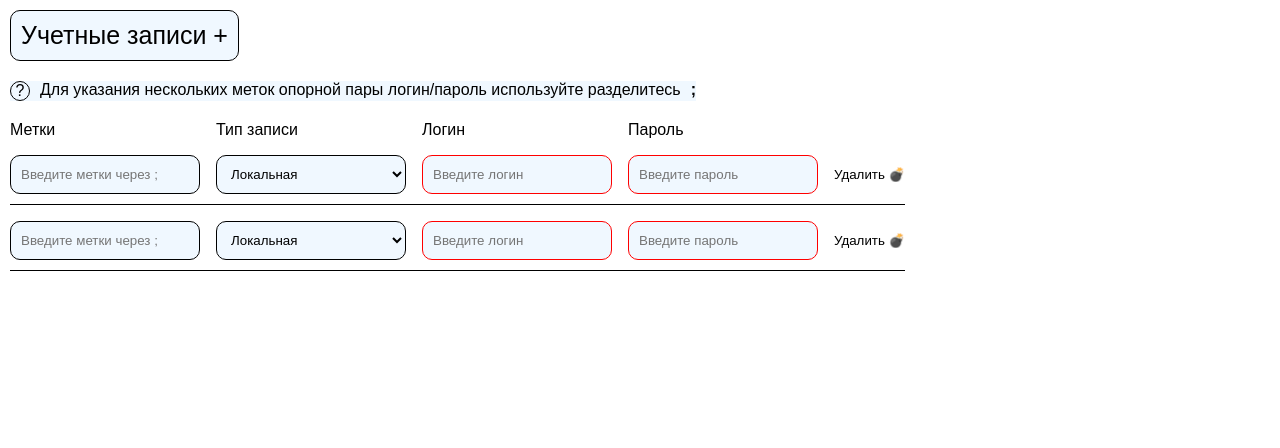
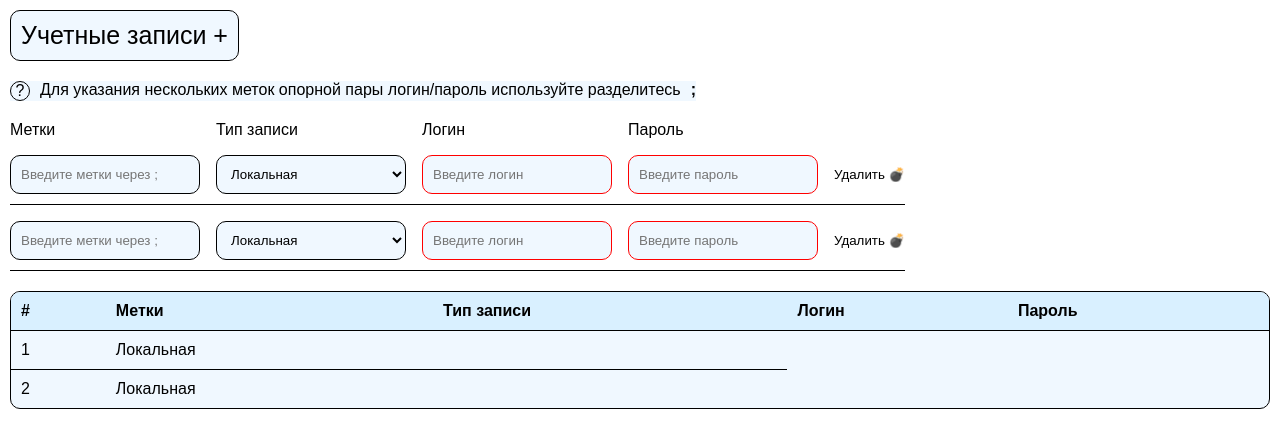
Before and after one commit to evgeny-ivashov/test-task-saa-soft, a Vue app: page / in a window 1280 px wide. Both pictures are taken after a click on the button "Учетные записи +". Shown: the top 448 px of the page. Built offline with nearby package versions, Linux system fonts and the light colour scheme.

Commit message:
create & add table accounts

```diff
--- a/src/App.vue
+++ b/src/App.vue
@@ -1,21 +1,9 @@
 <script setup lang="ts">
-import AddAccount from "./components/AddAccount.vue";
-import SubstrateInfoForLoginAndPass from "./components/SubstrateInfoForLoginAndPass.vue";
-import AccountList from "./components/AccountList.vue";
-import AccountItem from "./components/AccountItem.vue";
-import {useAccountsStore} from "./store/accoutsStore.ts";
-import AccountSuccess from "./components/AccountSuccess.vue";
-
-const accountsStore = useAccountsStore();
+import Layout from "./layouts/Layout.vue";
 </script>
 
 <template>
-  <AddAccount/>
-  <SubstrateInfoForLoginAndPass v-if="accountsStore.accounts.length" />
-  <AccountList>
-    <AccountItem/>
-  </AccountList>
-  <AccountSuccess :isVisible="accountsStore.isSuccess"/>
+  <Layout/>
 </template>
 
 <style scoped>
--- /dev/null
+++ b/src/components/AccountDisplayList.vue
@@ -0,0 +1,67 @@
+<script setup lang="ts">
+import type {Account} from "../store/accoutsStore.ts";
+
+interface AccountDisplayListProps {
+  accounts: Account[]
+}
+
+defineProps<AccountDisplayListProps>();
+
+const formatLabel = (account: Account) => {
+  if (Array.isArray(account.label)) {
+    return account.label.map(l => l.text).join("; ")
+  }
+  return account.label
+}
+</script>
+
+<template>
+  <table class="accountTable">
+    <thead>
+    <tr>
+      <th>#</th>
+      <th>Метки</th>
+      <th>Тип записи</th>
+      <th>Логин</th>
+      <th>Пароль</th>
+    </tr>
+    </thead>
+    <tbody>
+    <tr v-for="(account, index) in accounts" :key="account.id">
+      <td>{{ index + 1 }}</td>
+      <td v-if="account.label">{{ formatLabel(account) }}</td>
+      <td>{{ account.type }}</td>
+      <td>{{ account.login }}</td>
+      <td v-if="account.password">{{ account.password }}</td>
+    </tr>
+    </tbody>
+  </table>
+</template>
+
+<style scoped>
+.accountTable {
+  width: 100%;
+  border-collapse: separate;
+  border-spacing: 0;
+  border: 1px solid;
+  border-radius: 10px;
+  background: aliceblue;
+  margin-top: 20px;
+  overflow: hidden;
+}
+
+.accountTable th,
+.accountTable td {
+  padding: 10px;
+  border-bottom: 1px solid;
+  text-align: left;
+}
+
+.accountTable th {
+  background: #d9f0ff;
+}
+
+.accountTable tr:last-child td {
+  border-bottom: none;
+}
+</style>
--- a/src/components/AccountItem.vue
+++ b/src/components/AccountItem.vue
@@ -49,7 +49,7 @@ onMounted(() => {
         name="label"
         placeholder="Введите метки через ;"
         :maxlength="50"
-        @blur="updateField(account.id, 'label', account.label)"
+        @blur="updateField(account.id, 'label', $event.target.value)"
     />
     <BaseSelect
         v-model="account.type"
@@ -60,7 +60,7 @@ onMounted(() => {
         name="login"
         placeholder="Введите логин"
         :maxlength="100"
-        @blur="updateField(account.id, 'login', account.login)"
+        @blur="updateField(account.id, 'login', $event.target.value)"
     />
     <BaseInput
         required
@@ -70,7 +70,7 @@ onMounted(() => {
         name="password"
         placeholder="Введите пароль"
         :maxlength="100"
-        @blur="updateField(account.id, 'password', account.password)"
+        @blur="updateField(account.id, 'password', $event.target.value)"
     />
     <AccountDeleteButton :id="account.id"/>
   </div>
--- /dev/null
+++ b/src/layouts/Layout.vue
@@ -0,0 +1,25 @@
+<script setup lang="ts">
+import SubstrateInfoForLoginAndPass from "../components/SubstrateInfoForLoginAndPass.vue";
+import AccountItem from "../components/AccountItem.vue";
+import AccountList from "../components/AccountList.vue";
+import AddAccount from "../components/AddAccount.vue";
+import AccountSuccess from "../components/AccountSuccess.vue";
+import {useAccountsStore} from "../store/accoutsStore.ts";
+import AccountDisplayList from "../components/AccountDisplayList.vue";
+
+const accountsStore = useAccountsStore();
+</script>
+
+<template>
+  <AddAccount/>
+  <SubstrateInfoForLoginAndPass v-if="accountsStore.accounts.length"/>
+  <AccountList>
+    <AccountItem/>
+  </AccountList>
+  <AccountSuccess :isVisible="accountsStore.isSuccess"/>
+  <AccountDisplayList v-if="accountsStore.accounts.length" :accounts="accountsStore.accounts"/>
+</template>
+
+<style scoped>
+
+</style>
```
